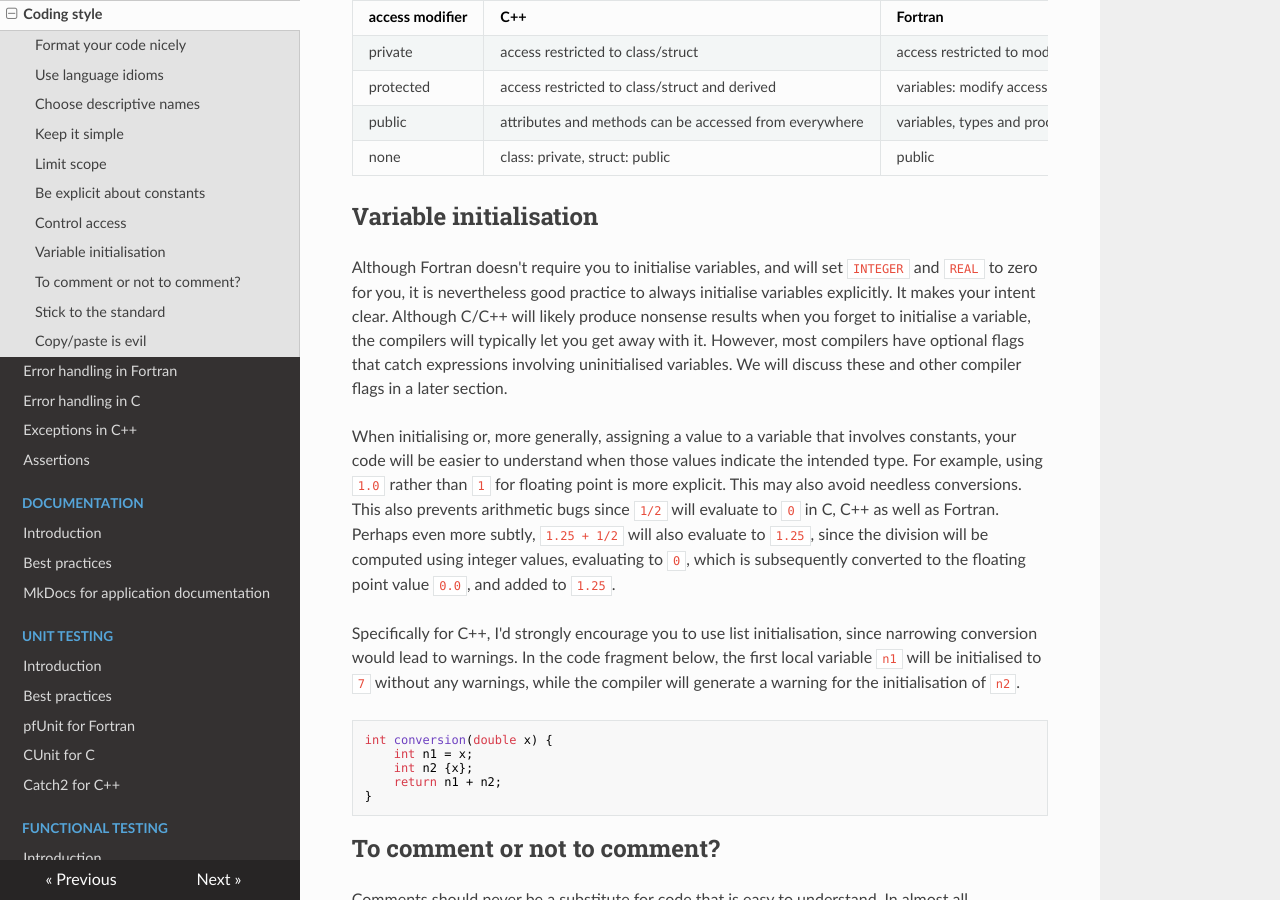
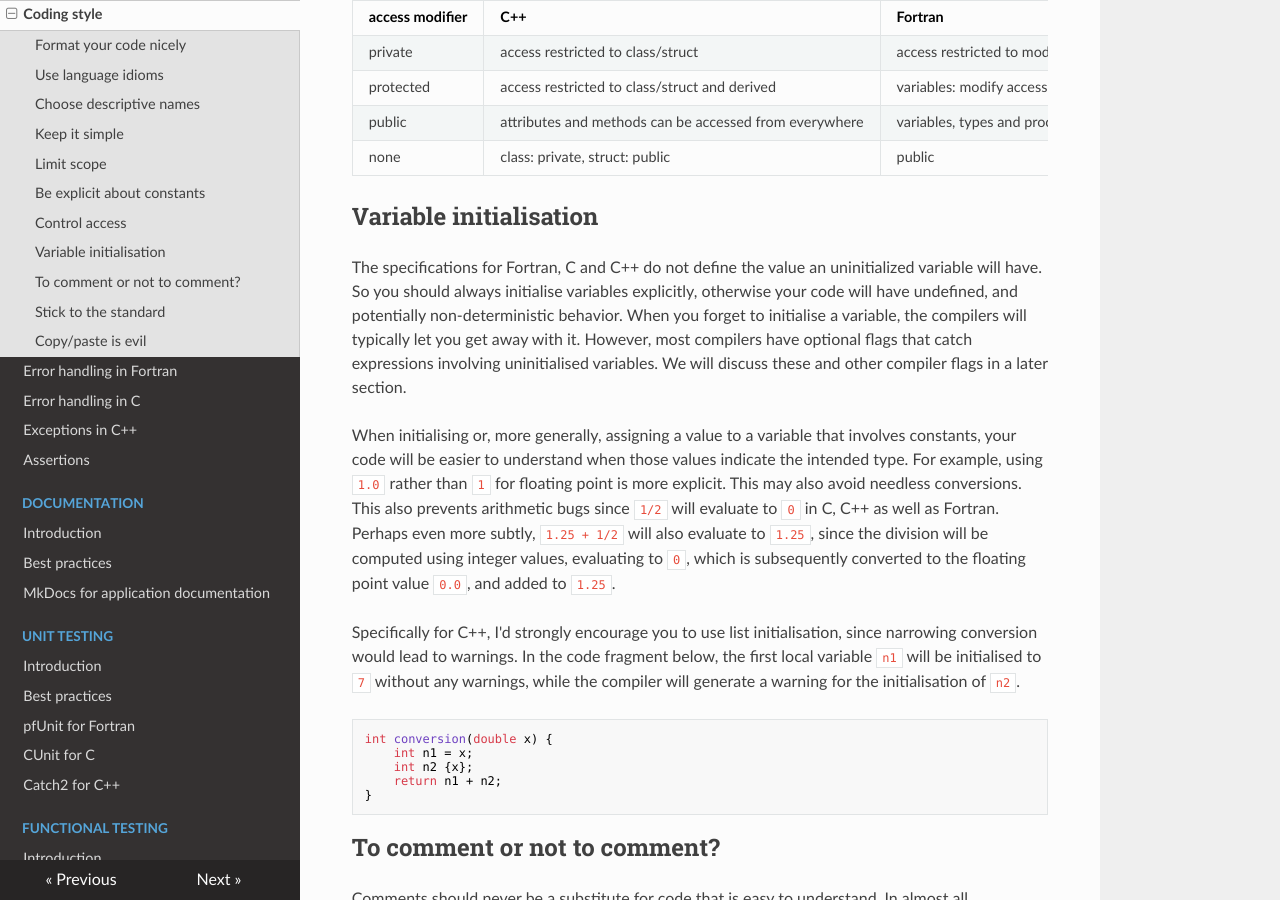
Before and after one commit to gjbex/Defensive_programming_and_debugging, an MkDocs documentation site: the page built from docs/CodingBestPractices/coding_best_practices.md, in a window 1280 px wide and 900 px high, scrolled down 6530 px. Built offline with MkDocs 1.6.1, drawn with Linux system fonts in a browser that asks for light colours; nearby versions of some CDN libraries.

Commit message:
Fix mistaken statement on Fortran uninitialized variables.

```diff
--- a/docs/CodingBestPractices/coding_best_practices.md
+++ b/docs/CodingBestPractices/coding_best_practices.md
@@ -232,7 +232,7 @@ In summary:
 
 ## Variable initialisation
 
-Although Fortran doesn't require you to initialise variables, and will set `INTEGER` and `REAL` to zero for you, it is nevertheless good practice to always initialise variables explicitly. It makes your intent clear. Although C/C++ will likely produce nonsense results when you forget to initialise a variable, the compilers will typically let you get away with it. However, most compilers have optional flags that catch expressions involving uninitialised variables. We will discuss these and other compiler flags in a later section.
+The specifications for Fortran, C and C++ do not define the value an uninitialized variable will have. So you should always initialise variables explicitly, otherwise your code will have undefined, and potentially non-deterministic behavior. When you forget to initialise a variable, the compilers will typically let you get away with it. However, most compilers have optional flags that catch expressions involving uninitialised variables. We will discuss these and other compiler flags in a later section.
 
 When initialising or, more generally, assigning a value to a variable that involves constants, your code will be easier to understand when those values indicate the intended type. For example, using `1.0` rather than `1` for floating point is more explicit. This may also avoid needless conversions. This also prevents arithmetic bugs since `1/2` will evaluate to `0` in C, C++ as well as Fortran.  Perhaps even more subtly, `1.25 + 1/2` will also evaluate to `1.25`, since the division will be computed using integer values, evaluating to `0`, which is subsequently converted to the floating point value `0.0`, and added to `1.25`.
 
```
